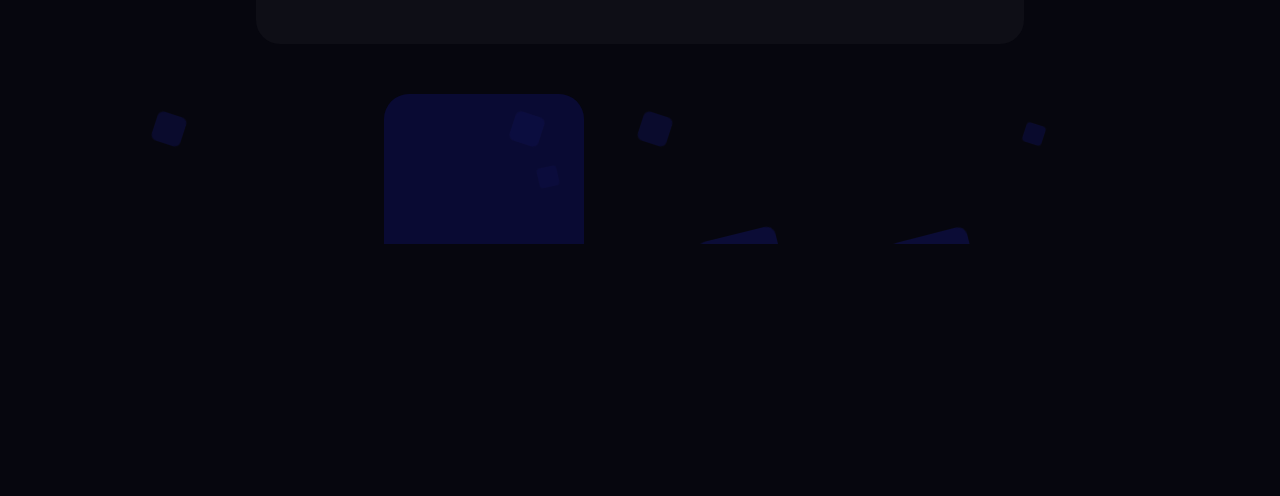
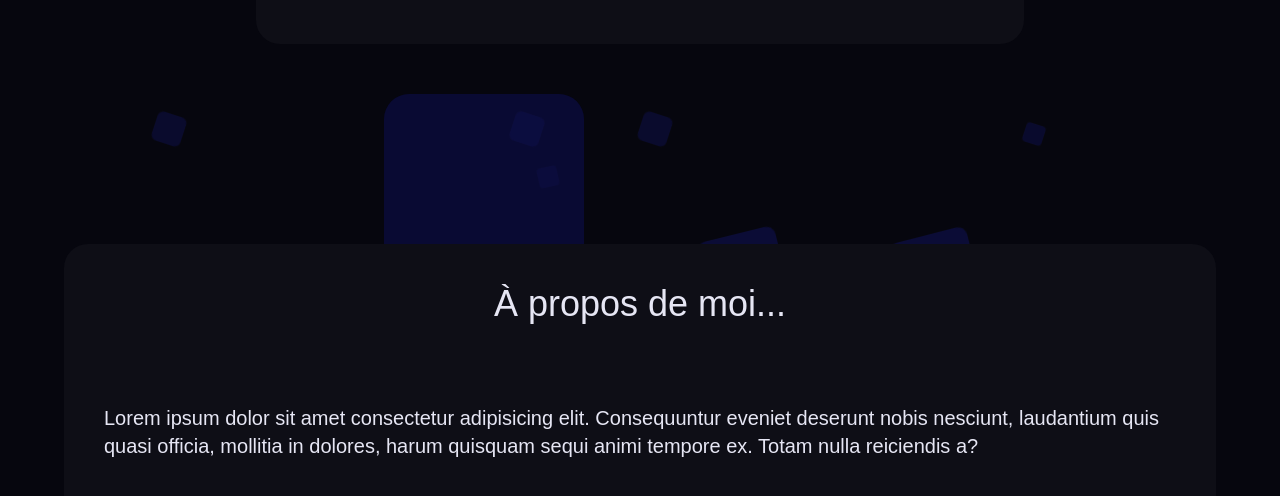
Before and after one commit to Zelora03/Portfolio-UQAT, a website: page src/index.html in a window 1280 px wide. Shown: the part 556-1052 px from the top of the page. Before the commit the page ends 800 px from the top, so only its background shows below. Drawn offline with Linux system fonts and the light colour scheme.

Commit message:
Ajout a propos

```diff
--- a/src/index.html
+++ b/src/index.html
@@ -8,6 +8,7 @@
 </head>
 <body class="w-screen m-0 font-clean overflow-x-hidden bg-background">
   <div name="Website" class="w-[100%] flex flex-col">
+
     <div name="Page d'Accueil" class="h-screen w-[100%] flex">
       <div class="backgroundEffect">
         <div></div>
@@ -59,6 +60,15 @@
 
     </div>
 
+    <div name="À propos" class="w-[90%] h-[500px] bg-light-background rounded-3xl self-center flex flex-col items-center">
+      <div name="APTitre" class="text-text text-4xl m-10">
+        À propos de moi...
+      </div>
+      <div name="APDescription" class="text-text text-xl m-10">
+        Lorem ipsum dolor sit amet consectetur adipisicing elit. Consequuntur eveniet deserunt nobis nesciunt, laudantium quis quasi officia, mollitia in dolores, harum quisquam sequi animi tempore ex. Totam nulla reiciendis a?
+      </div>
+    </div>
+
   </div>
 </body>
 </html>
```
Also changed, not shown: dist/output.css.
